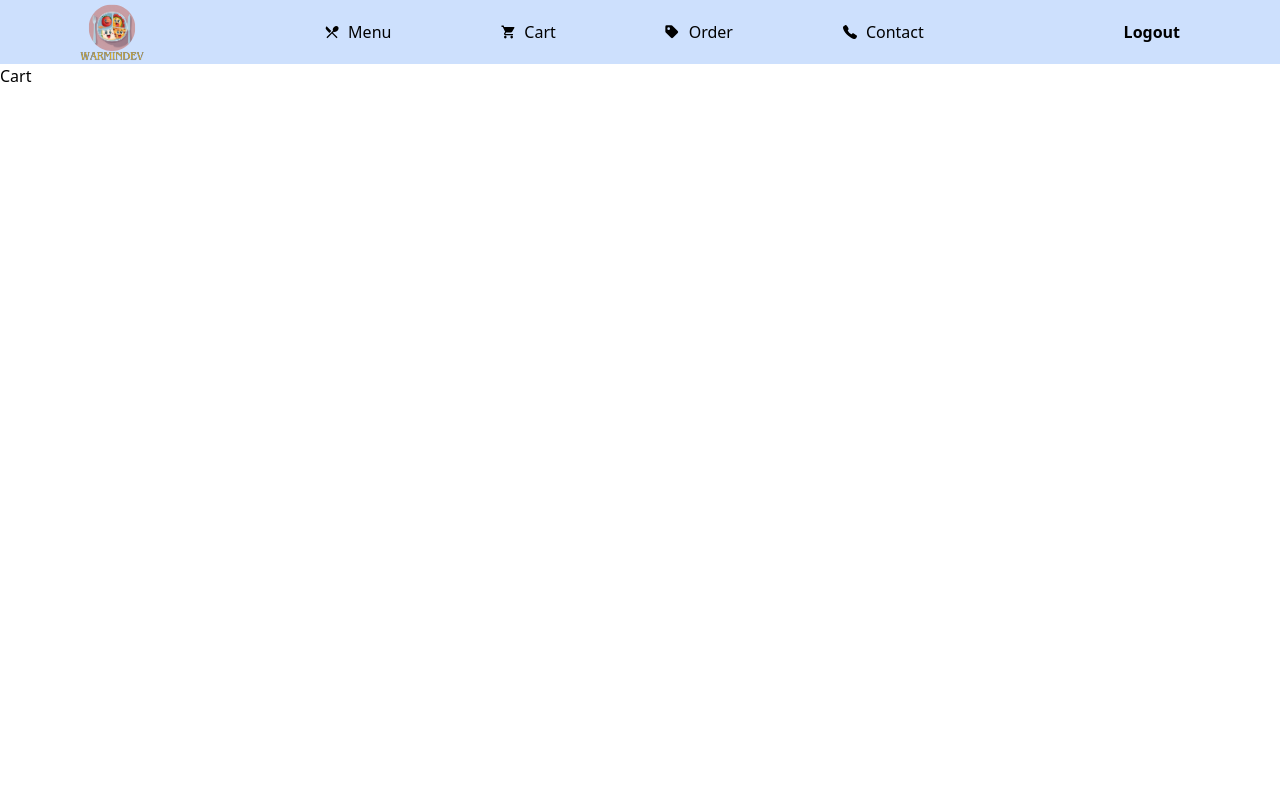
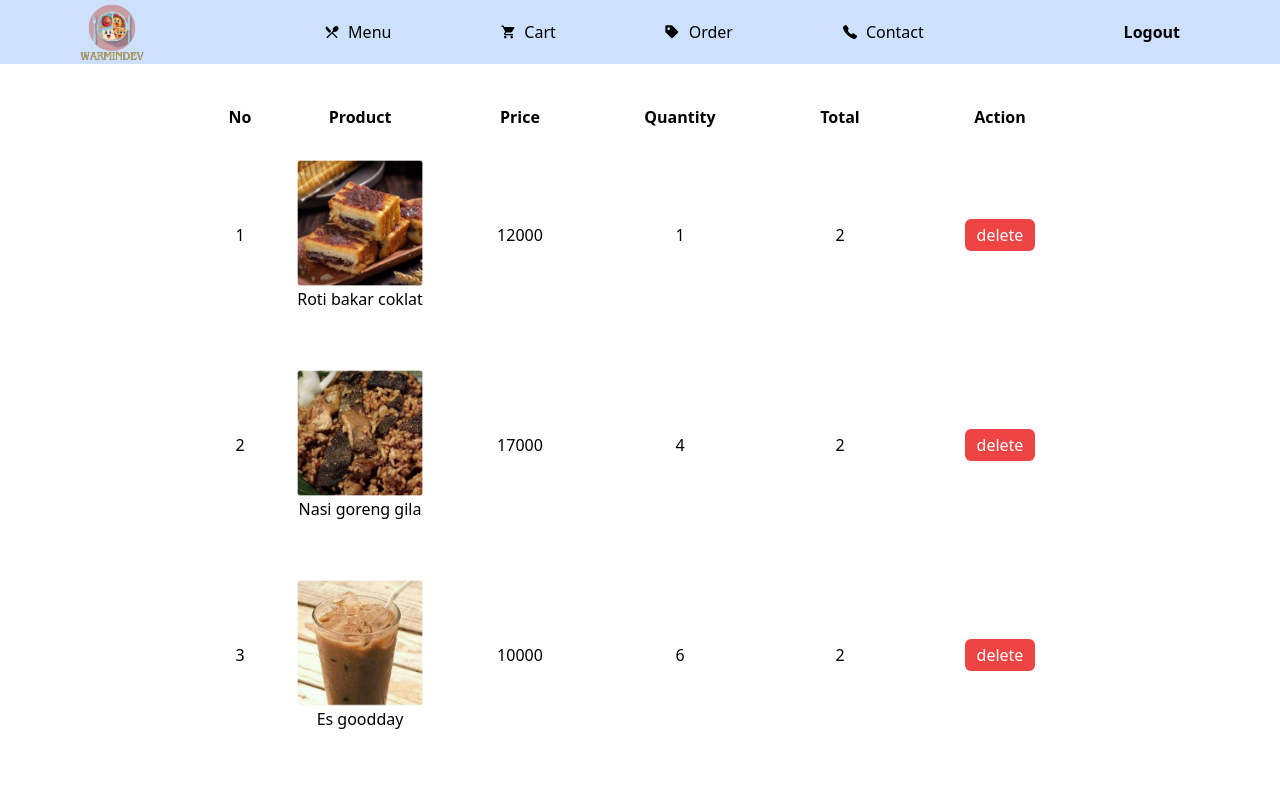
Before and after one commit to ekopram/warmindev, a React (Vite) app: page /cart in a window 1280 px wide. Shown: the top 788 px of the page. Built offline with nearby package versions, Linux system fonts and the light colour scheme.

Commit message:
add: cart "table"

```diff
--- a/src/pages/Cart.jsx
+++ b/src/pages/Cart.jsx
@@ -1,7 +1,92 @@
 import React from "react";
 
 const Cart = () => {
-  return <div>Cart</div>;
+  const menus = [
+    {
+      id: 4,
+      name: "Roti bakar coklat",
+      image: "../src/assets/product/coklat.png",
+      price: 12000,
+      stock: 1,
+    },
+    {
+      id: 5,
+      name: "Nasi goreng gila",
+      image: "../src/assets/product/babat.png",
+      price: 17000,
+      stock: 4,
+    },
+    {
+      id: 6,
+      name: "Es goodday",
+      image: "../src/assets/product/goodday.png",
+      price: 10000,
+      stock: 6,
+    },
+    {
+      id: 7,
+      name: "Indomie goreng",
+      image: "../src/assets/product/indomie-goreng.png",
+      price: 15000,
+      stock: 3,
+    },
+    {
+      id: 8,
+      name: "Indomie rebus",
+      image: "../src/assets/product/indomie-rebus.png",
+      price: 17000,
+      stock: 4,
+    },
+    {
+      id: 9,
+      name: "Es jeruk",
+      image: "../src/assets/product/jeruk.png",
+      price: 10000,
+      stock: 6,
+    },
+  ];
+
+  const listMenu = (
+    <>
+      {menus.map((menu, index) => (
+        <tr key={menu.id}>
+          <td className="">{index + 1}</td>
+          <td className="">
+            <div className="items-center justify-center flex flex-col h-52">
+              <img className="w-32" src={menu.image} alt="" />
+              {menu.name}
+            </div>
+          </td>
+          <td className="">{menu.price}</td>
+          <td className="">{menu.stock}</td>
+          <td className="">2</td>
+          <td className="">
+            <button className="bg-red-500 py-1 px-3 hover:bg-red-700 rounded-md text-white">
+              delete
+            </button>
+          </td>
+        </tr>
+      ))}
+    </>
+  );
+
+  return (
+    <div className="flex justify-center mt-10">
+      <table>
+        <thead>
+          <tr>
+            <th className="w-20">No</th>
+            <th className="w-40">Product</th>
+            <th className="w-40">Price</th>
+            <th className="w-40">Quantity</th>
+            <th className="w-40">Total</th>
+            <th className="w-40">Action</th>
+          </tr>
+        </thead>
+        <tbody className="text-center">{listMenu}</tbody>
+      </table>
+    </div>
+  );
 };
 
 export default Cart;
```
